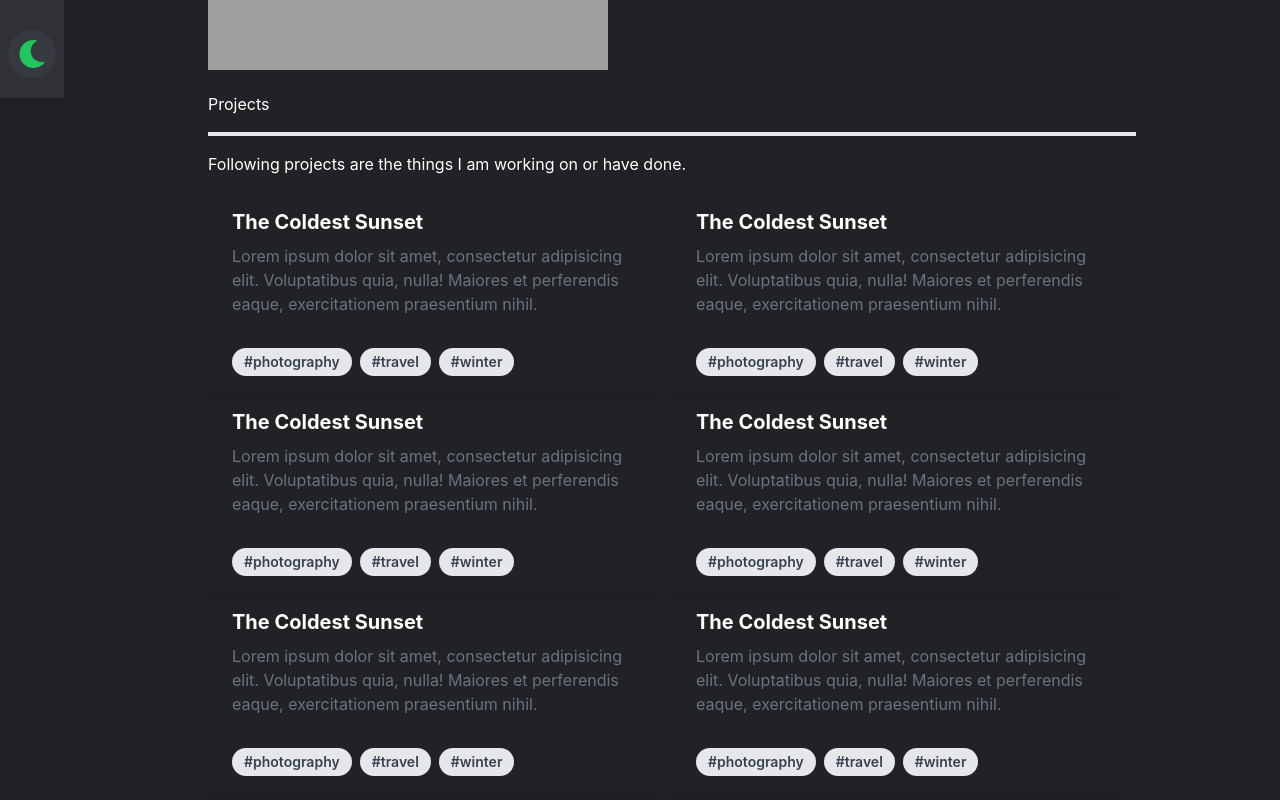
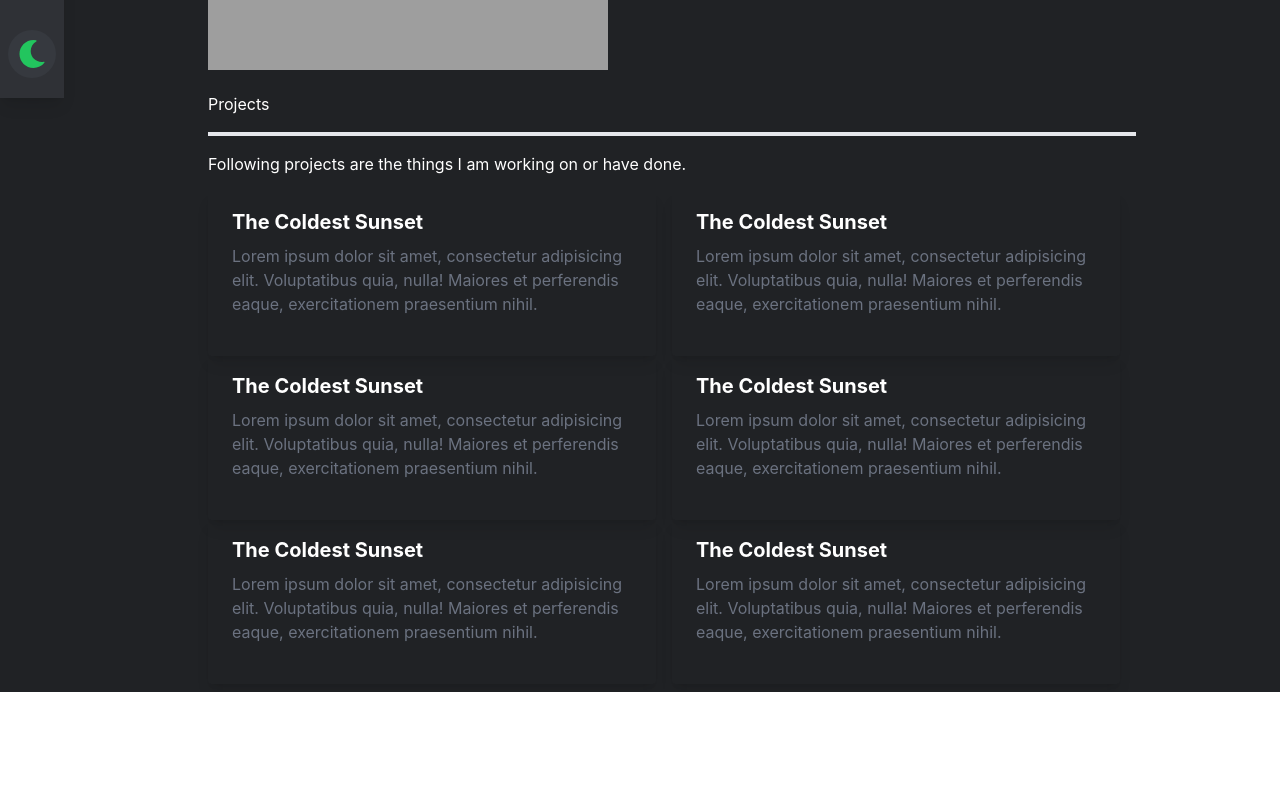
Before and after one commit to tigorlazuardi/at-home, a Next.js app: page / in a window 1280 px wide. Shown: the part 702-1502 px from the top of the page. After the commit the page ends 1394 px from the top, so only its background shows below. Built offline with nearby package versions, Linux system fonts and the light colour scheme; grey boxes are pictures that could not be loaded.

Commit message:
wip(project-display-card): update to use props

```diff
--- a/components/MainPage/ProjectList/index.tsx
+++ b/components/MainPage/ProjectList/index.tsx
@@ -9,7 +9,15 @@ export default function ProjectList() {
 			</header>
 			<div className="flex flex-wrap">
 				{[0, 1, 2, 3, 4, 5].map((v) => (
-					<ProjectDisplayCard key={v} className="basis-2/4" />
+					<ProjectDisplayCard
+						projectURL="#"
+						projectName="The Coldest Sunset"
+						tags={undefined}
+						description="Lorem ipsum dolor sit amet, consectetur adipisicing elit. Voluptatibus quia, nulla! Maiores et
+						perferendis eaque, exercitationem praesentium nihil."
+						key={v}
+						className="basis-2/4"
+					/>
 				))}
 			</div>
 		</section>
--- a/components/cards/ProjectDisplayCards.tsx
+++ b/components/cards/ProjectDisplayCards.tsx
@@ -1,33 +1,38 @@
 import React, { HTMLAttributes } from 'react'
 
 export interface ProjectDisplayCardProps extends HTMLAttributes<HTMLDivElement> {
-	projectURL?: string
+	projectURL: string
 	tags?: string[]
-	projectName?: string
-	description?: string
+	projectName: string
+	description: string
 }
 
-export default function ProjectDisplayCard(props: ProjectDisplayCardProps) {
+export default function ProjectDisplayCard({
+	projectURL,
+	projectName,
+	description,
+	className,
+	tags,
+}: ProjectDisplayCardProps) {
 	return (
-		<div className={props.className}>
-			<div className="overflow-hidden max-w-md rounded shadow-lg transition-all focus:shadow-xl focus:-translate-y-1 hover:shadow-xl hover:-translate-y-2">
+		<div className={className}>
+			<div
+				className="overflow-hidden max-w-md rounded shadow-lg transition-all focus:shadow-xl focus:-translate-y-1 hover:shadow-xl hover:-translate-y-2 hover:cursor-pointer"
+				onClick={() => window.open(projectURL, '_blank')}
+			>
 				<div className="py-4 px-6">
-					<div className="mb-2 text-xl font-bold">The Coldest Sunset</div>
-					<p className="dark:text-gray-500 text-gray-600">
-						Lorem ipsum dolor sit amet, consectetur adipisicing elit. Voluptatibus quia, nulla! Maiores et
-						perferendis eaque, exercitationem praesentium nihil.
-					</p>
+					<div className="mb-2 text-xl font-bold">{projectName}</div>
+					<p className="dark:text-gray-500 text-gray-600">{description}</p>
 				</div>
 				<div className="px-6 pt-4 pb-2">
-					<span className="inline-block py-1 px-3 mr-2 mb-2 text-sm font-semibold text-gray-700 bg-gray-200 rounded-full">
-						#photography
-					</span>
-					<span className="inline-block py-1 px-3 mr-2 mb-2 text-sm font-semibold text-gray-700 bg-gray-200 rounded-full">
-						#travel
-					</span>
-					<span className="inline-block py-1 px-3 mr-2 mb-2 text-sm font-semibold text-gray-700 bg-gray-200 rounded-full">
-						#winter
-					</span>
+					{tags?.map((v, i) => (
+						<span
+							key={i}
+							className="inline-block py-1 px-3 mr-2 mb-2 text-sm font-semibold text-gray-700 bg-gray-200 rounded-full"
+						>
+							{v}
+						</span>
+					))}
 				</div>
 			</div>
 		</div>
```
